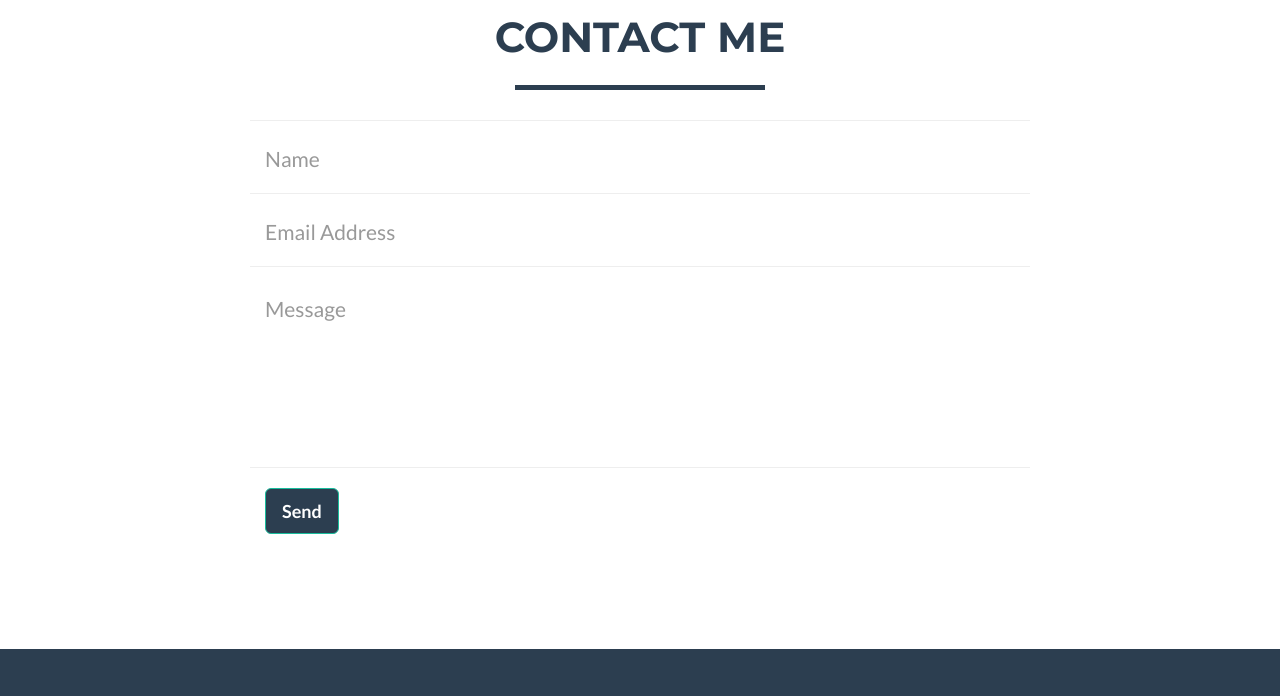
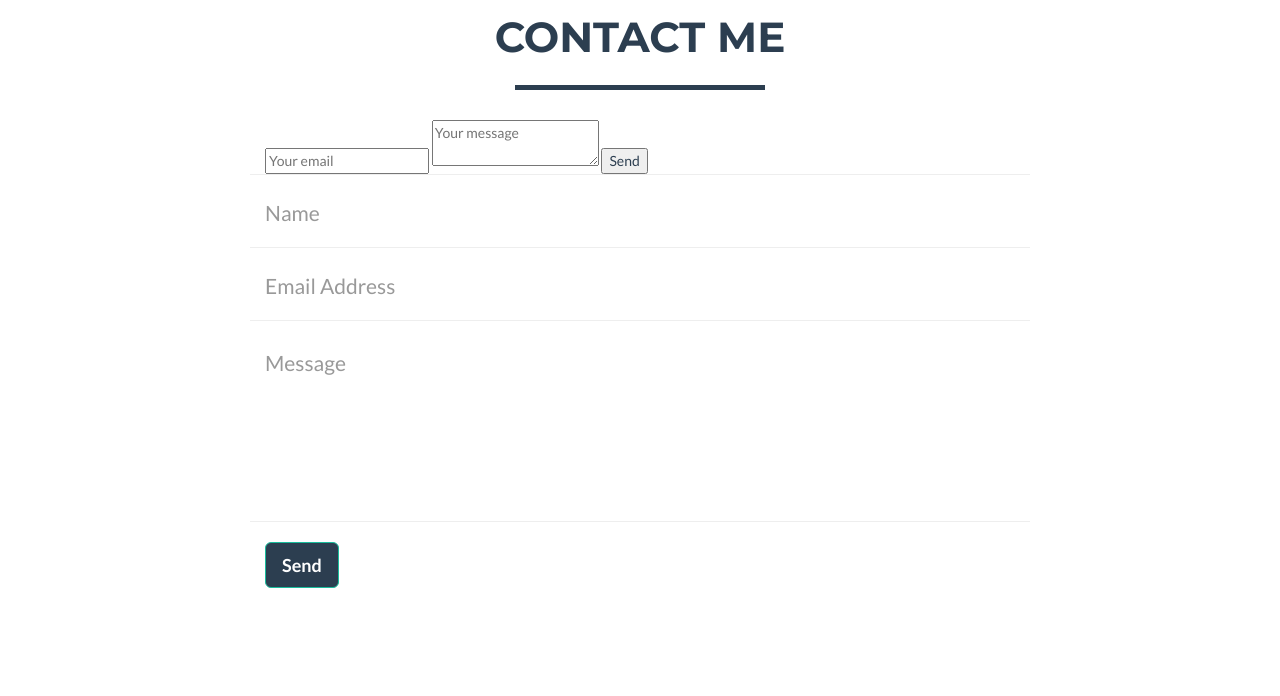
Before and after one commit to ulasscan/ulasscan.github.io, a website: page index.html in a window 1280 px wide. Shown: the part 2200-2896 px from the top of the page. Drawn offline with nearby package versions, Linux system fonts and the light colour scheme.

Commit message:
MailFixTrial

```diff
--- a/index.html
+++ b/index.html
@@ -211,8 +211,22 @@
             <div class="row">
                 <div class="col-lg-8 col-lg-offset-2">
                     <!-- To configure the contact form email address, go to mail/contact_me.php and update the email address in the PHP file on line 19. -->
-                    <!-- The form should work on most web servers, but if the form is not working you may need to configure your web server differently. -->
-                    <form name="sentMessage" id="contactForm" novalidate>
+                    <!-- The form should work on most web servers, but if the form is not working you may need to configure your web server differently.
+
+
+                     -->
+
+                    <form method="POST" action="http://formspree.io/erguneyulascan@gmail.com">
+  <input type="email" name="email" placeholder="Your email">
+  <textarea name="message" placeholder="Your message"></textarea>
+  <button type="submit">Send</button>
+</form>
+
+
+
+                    <form name="sentMessage" id="contactForm" novalidate
+                            method="POST" action="http://formspree.io/erguneyulascan@gmail.com"
+                    >
                         <div class="row control-group">
                             <div class="form-group col-xs-12 floating-label-form-group controls">
                                 <label>Name</label>
--- a/js/contact_me.js
+++ b/js/contact_me.js
@@ -1,13 +1,6 @@
-
-
-
-
-
-
-
 $(function() {
 
-    $("#contactForm input,#contactForm textarea").jqBootstrapValidation({
+    $("input,textarea").jqBootstrapValidation({
         preventSubmit: true,
         submitError: function($form, event, errors) {
             // additional error messages or events
```
